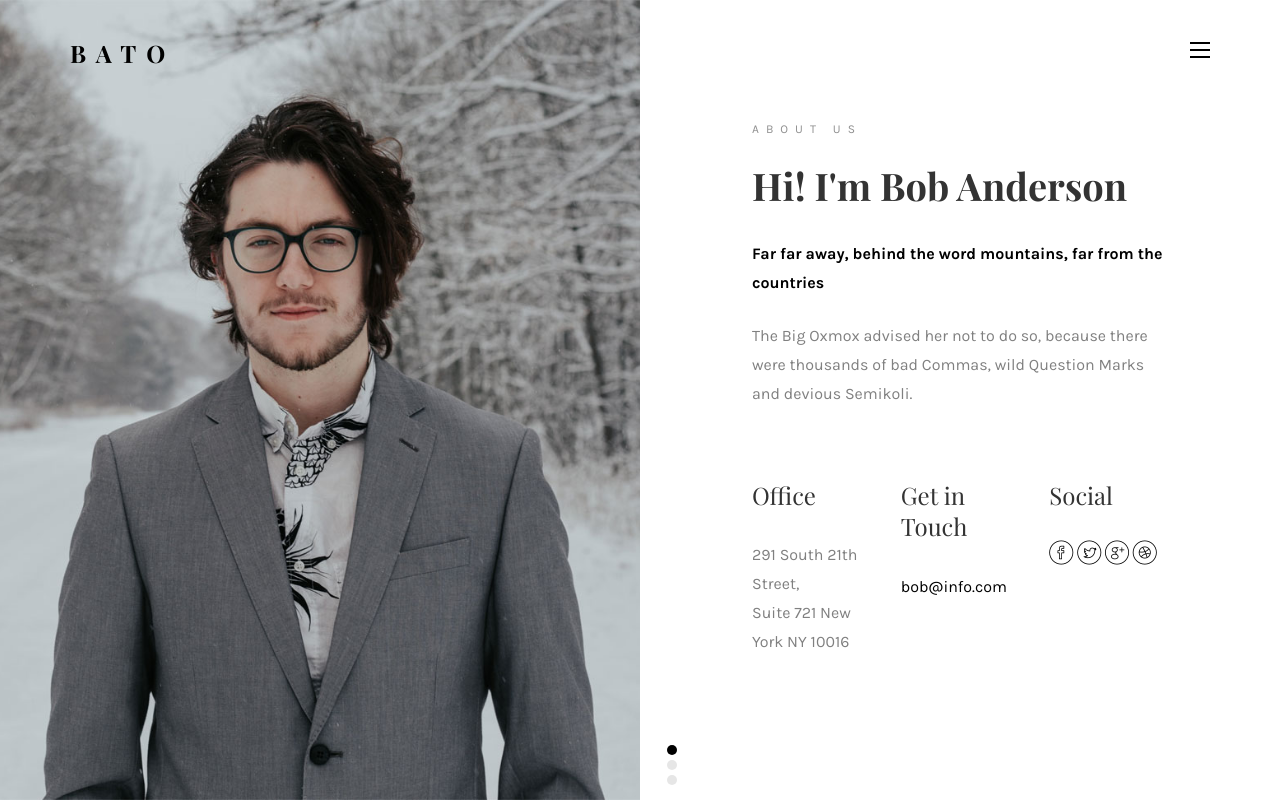
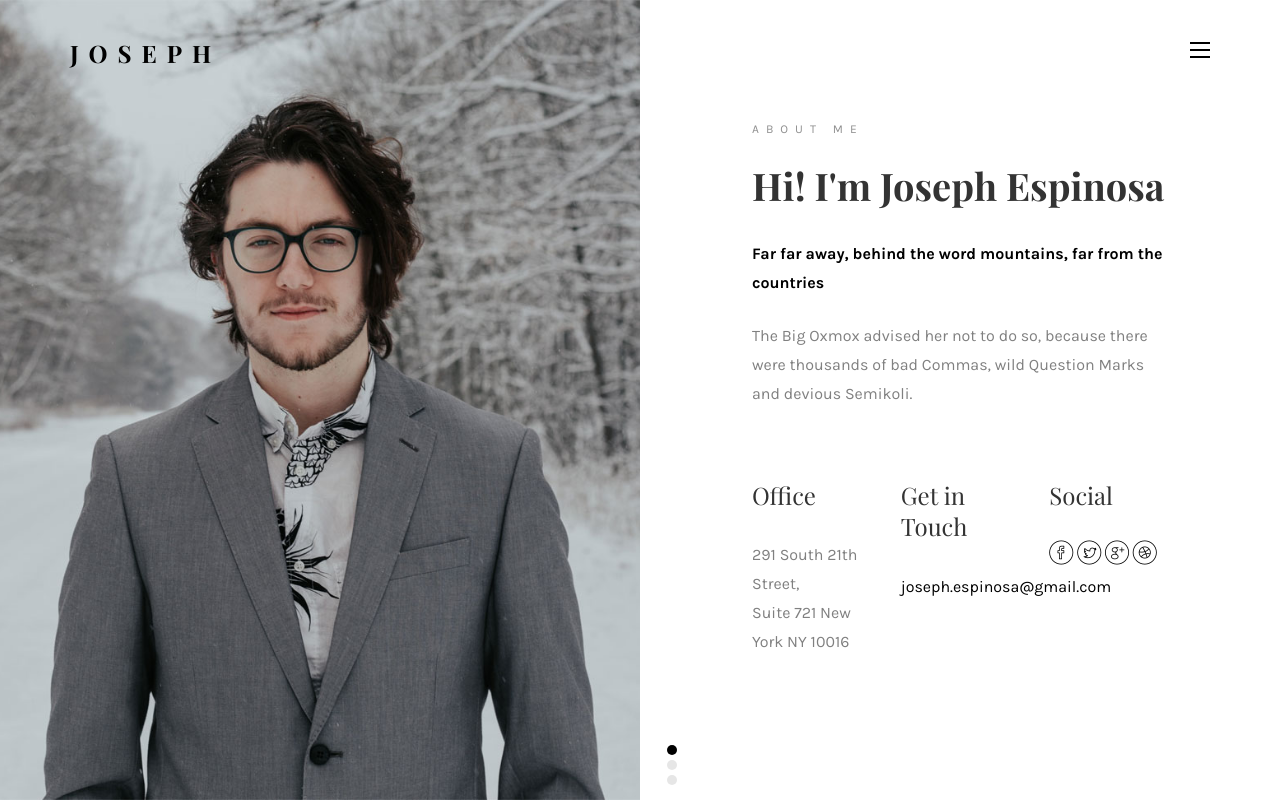
Before and after one commit to josephcespinosa/josephcespinosa.github.io, a plain HTML site: page about.html in a window 1280 px wide. Drawn offline with nearby package versions, Linux system fonts and the light colour scheme; files whose address does not match are found by name; a web font is replaced by a local one.

Commit message:
update page content to template

```diff
--- a/about.html
+++ b/about.html
@@ -3,7 +3,7 @@
 	<head>
 	<meta charset="utf-8">
 	<meta http-equiv="X-UA-Compatible" content="IE=edge">
-	<title>Bato Template</title>
+	<title>Joseph Espinosa | About</title>
 	<meta name="viewport" content="width=device-width, initial-scale=1">
 	<meta name="description" content="" />
 	<meta name="keywords" content="" />
@@ -101,7 +101,7 @@
 				<div class="row">
 					<div class="col-md-12">
 						<div class="colorlib-navbar-brand">
-							<a class="colorlib-logo" href="index.html">Bato</a>
+							<a class="colorlib-logo" href="index.html">Joseph</a>
 						</div>
 						<a href="#" class="js-colorlib-nav-toggle colorlib-nav-toggle"><i></i></a>
 					</div>
@@ -120,8 +120,8 @@
 									<div class="about-desc">
 										<div class="row row-pb-md">
 											<div class="col-md-12">
-												<span class="title">About Us</span>
-												<h2 class="about-head">Hi! I'm Bob Anderson</h2>
+												<span class="title">About Me</span>
+												<h2 class="about-head">Hi! I'm Joseph Espinosa</h2>
 												<p><strong>Far far away, behind the word mountains, far from the countries</strong></p>
 												<p>The Big Oxmox advised her not to do so, because there were thousands of bad Commas, wild Question Marks and devious Semikoli.</p>
 											</div>
@@ -133,7 +133,7 @@
 											</div>
 											<div class="col-md-4">
 												<h3>Get in Touch</h3>
-												<p><a href="#">bob@info.com</a></p>
+												<p><a href="#">joseph.espinosa@gmail.com</a></p>
 											</div>
 											<div class="col-md-4">
 												<h3>Social</h3>
```
Also changed, not shown: blog.html (+1 -1 lines), contact.html (+1 -1 lines), index.html (+2 -2 lines), services.html (+1 -1 lines), work-single.html (+1 -1 lines), work.html (+1 -1 lines).
